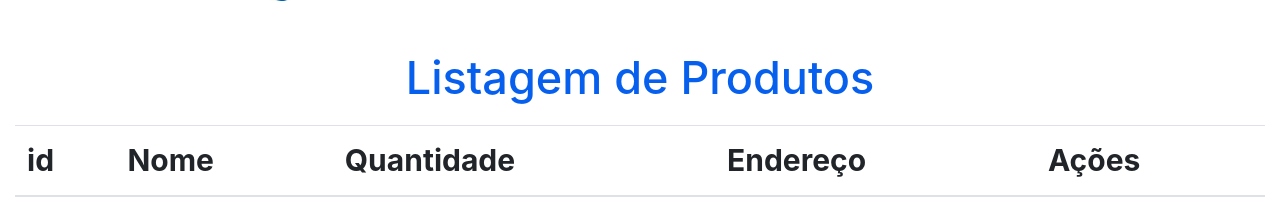
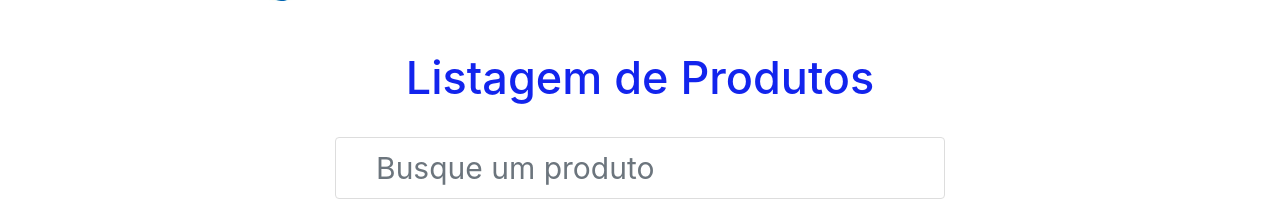
Before and after one commit to mayaradg/senaiwarehouse, a Django app: template feedstock/templates/feedstock/feedstock_list.html in a window 1280 px wide. Shown: the part 381-592 px from the top of the page. Run offline with Django 3.2, Linux system fonts and the light colour scheme; the template is opened without the code that fills it, so the values that code supplies are empty; some libraries are stand-ins or nearby versions.

Commit message:
done improvements on address template and implemented search on feedstock_list template

```diff
--- a/feedstock/static/css/style.css
+++ b/feedstock/static/css/style.css
@@ -6,7 +6,7 @@ h1{
     text-align: center;
     margin: 20px;
     font-size: 45px;
-    color: #075fed;
+    color: #1224ed;
 }
 
 .custom-table td{
@@ -20,3 +20,19 @@ h1{
 .custom-btn{
     font-size:30px;
 }
+
+.search{
+    height: 100%;
+    width: 50%; /* Full-width */
+    font-size: 30px; /* Increase font-size */
+    padding: 12px 20px 12px 40px; /* Add some padding */
+    border: 1px solid #ddd; /* Add a grey border */
+    margin: 12px; /* Add some space below the input */
+    display:block;
+    margin-right: auto;
+    margin-left: auto;
+}
+
+.search-bar{
+    align-content: center;
+}
--- /dev/null
+++ b/feedstock/static/js/filter.js
@@ -0,0 +1,21 @@
+function myFunction() {
+  // Declare variables
+  var input, filter, table, tr, td, i, txtValue, tbody;
+  input = document.getElementById("search");
+  filter = input.value.toUpperCase();
+  table = document.getElementById("feedstock-table");;
+  tr = table.getElementsByTagName("tr");
+
+  // Loop through all table rows, and hide those who don't match the search query
+  for (i = 0; i < tr.length; i++) {
+    td = tr[i].getElementsByTagName("td")[1];
+    if (td) {
+      txtValue = td.textContent || td.innerText;
+      if (txtValue.toUpperCase().indexOf(filter) > -1) {
+        tr[i].style.display = "";
+      } else {
+        tr[i].style.display = "none";
+      }
+    }
+  }
+}
--- a/feedstock/templates/feedstock/base.html
+++ b/feedstock/templates/feedstock/base.html
@@ -15,5 +15,6 @@
     <script src="https://code.jquery.com/jquery-3.3.1.slim.min.js" integrity="sha384-q8i/X+965DzO0rT7abK41JStQIAqVgRVzpbzo5smXKp4YfRvH+8abtTE1Pi6jizo" crossorigin="anonymous"></script>
     <script src="https://cdnjs.cloudflare.com/ajax/libs/popper.js/1.14.7/umd/popper.min.js" integrity="sha384-UO2eT0CpHqdSJQ6hJty5KVphtPhzWj9WO1clHTMGa3JDZwrnQq4sF86dIHNDz0W1" crossorigin="anonymous"></script>
     <script src="https://stackpath.bootstrapcdn.com/bootstrap/4.3.1/js/bootstrap.min.js" integrity="sha384-JjSmVgyd0p3pXB1rRibZUAYoIIy6OrQ6VrjIEaFf/nJGzIxFDsf4x0xIM+B07jRM" crossorigin="anonymous"></script>
+    <script src="{% static 'js/filter.js' %}" type="text/javascript"></script>
 </body>
 </html>
--- a/feedstock/templates/feedstock/feedstock_list.html
+++ b/feedstock/templates/feedstock/feedstock_list.html
@@ -2,7 +2,10 @@
 {% block content %}
     <div class = "container-fluid">
         <h1>Listagem de Produtos</h1>
-        <table class="table table-striped custom-table">
+        <div class = "container-fluid search-bar">
+            <input class = "form-control search" type="text" id="search" onkeyup="myFunction()" placeholder="Busque um produto">
+        </div>
+        <table id = "feedstock-table" class="table table-striped custom-table">
             <thead>
                 <tr>
                     <th scope="col">id</th>
```
Also changed, not shown: feedstock/templates/feedstock/address.html (+15 -23 lines).
